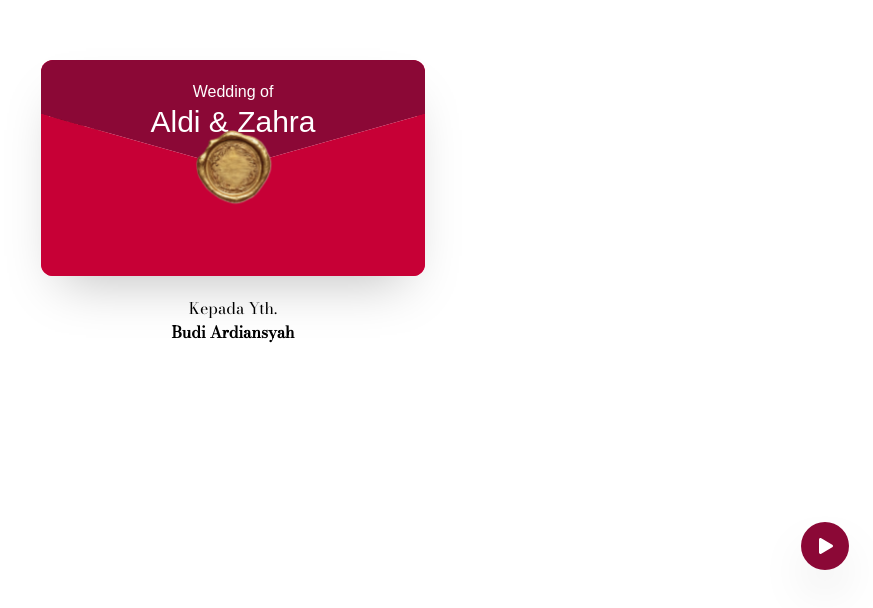
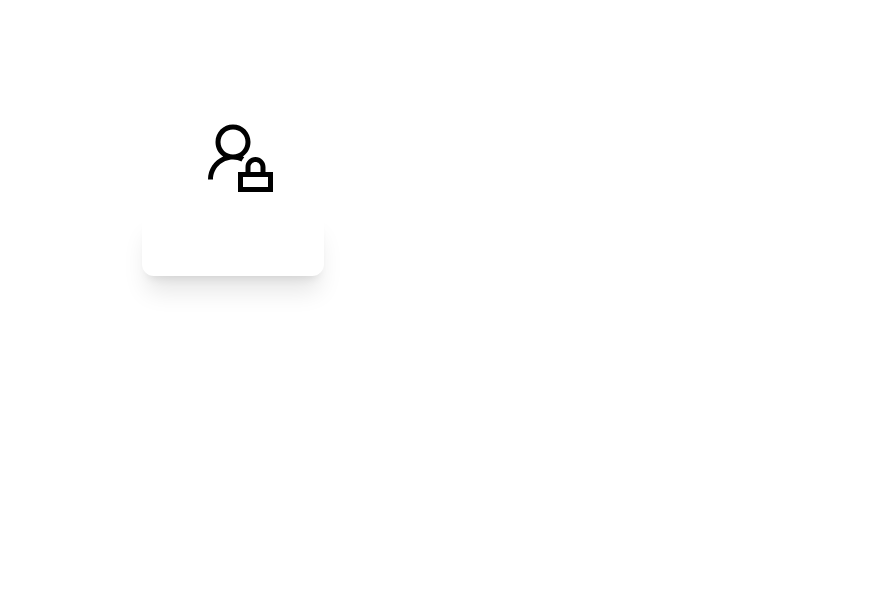
Before and after one commit to GithubFarelAlghazali/client-base-template, a Next.js app: page / in a window 1280 px wide. Shown: the part 206-814 px from the top of the page, without its empty margins (407-1280 px from the left). Built offline with nearby package versions, Linux system fonts and the light colour scheme; a web font is replaced by a local one.

Commit message:
feat: add guest id validator

```diff
--- /dev/null
+++ b/app/[id]/page.tsx
@@ -0,0 +1,57 @@
+import Cover from "../sections/Cover";
+import Header from "../sections/Header";
+import Quotes from "../sections/Quotes";
+import BrideBiography from "../sections/BrideBiography";
+import BrideStory from "../sections/BrideStory";
+import PhotoGallery from "../sections/PhotoGallery";
+import LocationDetail from "../sections/LocationDetail";
+import Countdown from "../sections/Countdown";
+import Rsvp from "../sections/Rsvp";
+import Donate from "../sections/Donate";
+import PrayForm from "../sections/PrayForm";
+import Footer from "../sections/Footer";
+import { brideInfo } from "../helpers/data";
+import ScrollLock from "../components/ScrollLock";
+import AudioPlayer from "../components/AudioPlayer";
+import guestList from "../helpers/guestList.json";
+import { redirect } from "next/navigation";
+
+export const metadata = {
+  title: `Wedding of ${brideInfo.man.nickname} & ${brideInfo.woman.nickname}`,
+};
+
+type GuestProps = {
+  params: {
+    id: string;
+  };
+};
+
+export default async function TemplatePage({ params }: GuestProps) {
+  const { id } = await params;
+  const guest = guestList.find((g) => g.id === id);
+
+  if (!guest) {
+    redirect("/");
+  }
+
+  return (
+    <ScrollLock>
+      <div className="font-base relative w-screen lg:w-2xl p-2 mx-auto">
+        <AudioPlayer />
+        <Cover guestName={guest?.name}>
+          <div className="bg-rose-50">
+            <Header />
+            <Quotes />
+            <BrideBiography />
+            <BrideStory />
+            <LocationDetail />
+            <Countdown />
+            <Donate />
+            <Rsvp />
+            <Footer />
+          </div>
+        </Cover>
+      </div>
+    </ScrollLock>
+  );
+}
--- /dev/null
+++ b/app/helpers/guestList.json
@@ -0,0 +1,18 @@
+[
+  {
+    "name": "Budi Ardiansyah",
+    "phone": "08123456789",
+    "id": "dywfqufowh1e2r13b",
+    "invitationStatus": "siap-dikirim",
+    "presenceStatus": "",
+    "message": ""
+  },
+  {
+    "name": "Firna Maulida",
+    "phone": "08123456789",
+    "id": "gfwyvfbqf12b",
+    "invitationStatus": "diterima",
+    "presenceStatus": "hadir",
+    "message": "Semoga lancar yaa"
+  }
+]
--- a/app/layout.tsx
+++ b/app/layout.tsx
@@ -13,6 +13,18 @@ const fontBase = Bodoni_Moda({
   variable: "--font-base",
 });
 
-export default function MainLayout({ children }: { children: React.ReactNode }) {
-	return <main className={`${fontFancy.variable} ${fontBase.variable} font-sans antialiased`}>{children}</main>;
+export default function MainLayout({
+  children,
+}: {
+  children: React.ReactNode;
+}) {
+  return (
+    <html>
+      <body
+        className={`${fontFancy.variable} ${fontBase.variable} font-sans antialiased`}
+      >
+        {children}
+      </body>
+    </html>
+  );
 }
--- a/app/page.tsx
+++ b/app/page.tsx
@@ -1,42 +1,12 @@
-import Cover from "./sections/Cover";
-import Header from "./sections/Header";
-import Quotes from "./sections/Quotes";
-import BrideBiography from "./sections/BrideBiography";
-import BrideStory from "./sections/BrideStory";
-import PhotoGallery from "./sections/PhotoGallery";
-import LocationDetail from "./sections/LocationDetail";
-import Countdown from "./sections/Countdown";
-import Rsvp from "./sections/Rsvp";
-import Donate from "./sections/Donate";
-import PrayForm from "./sections/PrayForm";
-import Footer from "./sections/Footer";
-import { brideInfo } from "./helpers/data";
-import ScrollLock from "./components/ScrollLock";
-import AudioPlayer from "./components/AudioPlayer";
+import { LiaUserLockSolid } from "react-icons/lia";
 
-export const metadata = {
-  title: `Wedding of ${brideInfo.man.nickname} & ${brideInfo.woman.nickname}`,
-};
-
-export default function TemplatePage() {
+export default async function Page() {
   return (
-    <ScrollLock>
-      <div className="font-base relative w-screen lg:w-2xl p-2 mx-auto">
-        <AudioPlayer />
-        <Cover>
-          <div className="bg-rose-50">
-            <Header />
-            <Quotes />
-            <BrideBiography />
-            <BrideStory />
-            <LocationDetail />
-            <Countdown />
-            <Donate />
-            <Rsvp />
-            <Footer />
-          </div>
-        </Cover>
-      </div>
-    </ScrollLock>
+    <main className="w-full h-screen flex flex-col gap-5 justify-center items-center">
+      <LiaUserLockSolid className="text-taupe-800 size-20" />
+      <h1 className="p-5 rounded-xl text-center bg-taupe-900 text-white shadow-xl">
+        ID tamu tidak valid
+      </h1>
+    </main>
   );
 }
--- a/app/sections/Cover.tsx
+++ b/app/sections/Cover.tsx
@@ -7,34 +7,40 @@ import seal from "../assets/wax-seal.png";
 import Image from "next/image";
 import MyImg from "../components/MyImg";
 
-export default function Cover({ children }: { children: ReactNode }) {
+export default function Cover({
+  children,
+  guestName,
+}: {
+  children: ReactNode;
+  guestName: string;
+}) {
   // for preview needs. For production, uncomment the useEffect and const value on top
 
-  // const [isOpen, setOpen] = useState(false);
-  // const [mounted, setMounted] = useState(false);
-  const [isOpen, setOpen] = useState(() => getScrollable());
+  const [isOpen, setOpen] = useState(false);
+  const [mounted, setMounted] = useState(false);
+  // const [isOpen, setOpen] = useState(() => getScrollable());
   const [animStep, setAnimStep] = useState(0);
 
-  // useEffect(() => {
-  //   const alreadyOpen = getScrollable();
-  //   setOpen(alreadyOpen);
-  //   setMounted(true);
+  useEffect(() => {
+    const alreadyOpen = getScrollable();
+    setOpen(alreadyOpen);
+    setMounted(true);
 
-  //   if (alreadyOpen) {
-  //     setAnimStep(4);
-  //   }
-  // }, []);
+    if (alreadyOpen) {
+      setAnimStep(4);
+    }
+  }, []);
 
-  // if (!mounted) return null;
+  if (!mounted) return null;
 
   const handleOpen = () => {
     if (animStep > 0) return;
 
     setAnimStep(1);
-    // if (handleScrollable) {
-    //   setOpen(!isOpen);
-    //   handleScrollable(true);
-    // }
+    if (handleScrollable) {
+      setOpen(!isOpen);
+      handleScrollable(true);
+    }
     // uncomment when on prod
     setOpen(true);
 
@@ -126,7 +132,7 @@ export default function Cover({ children }: { children: ReactNode }) {
       </div>
       <div className="flex flex-col [&_span]:font-semibold text-center">
         Kepada Yth.
-        <span>Budi Ardiansyah</span>
+        <span>{guestName}</span>
       </div>
     </div>
   );
```
Lines whose indentation alone changed are shown as unchanged.
